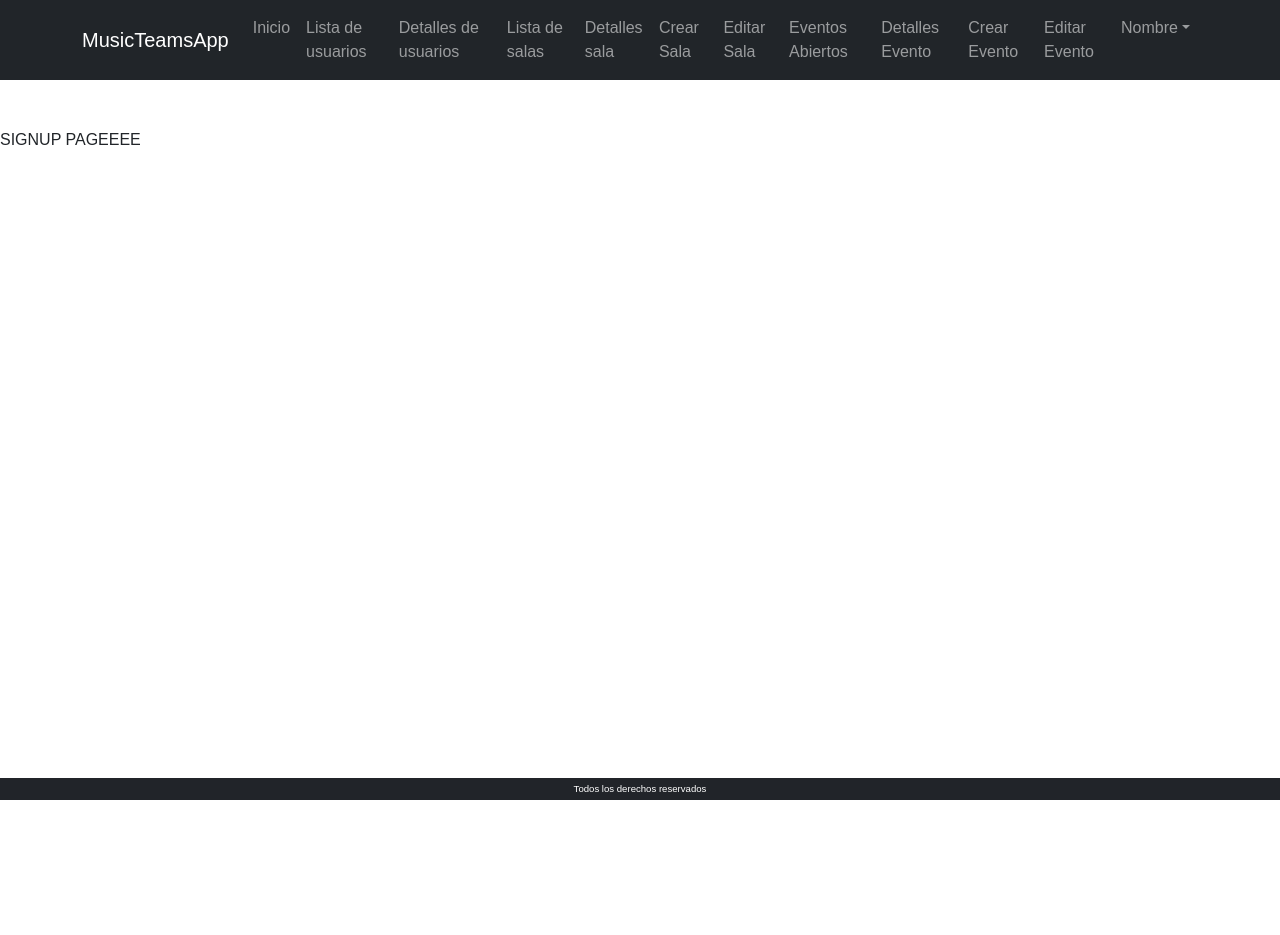
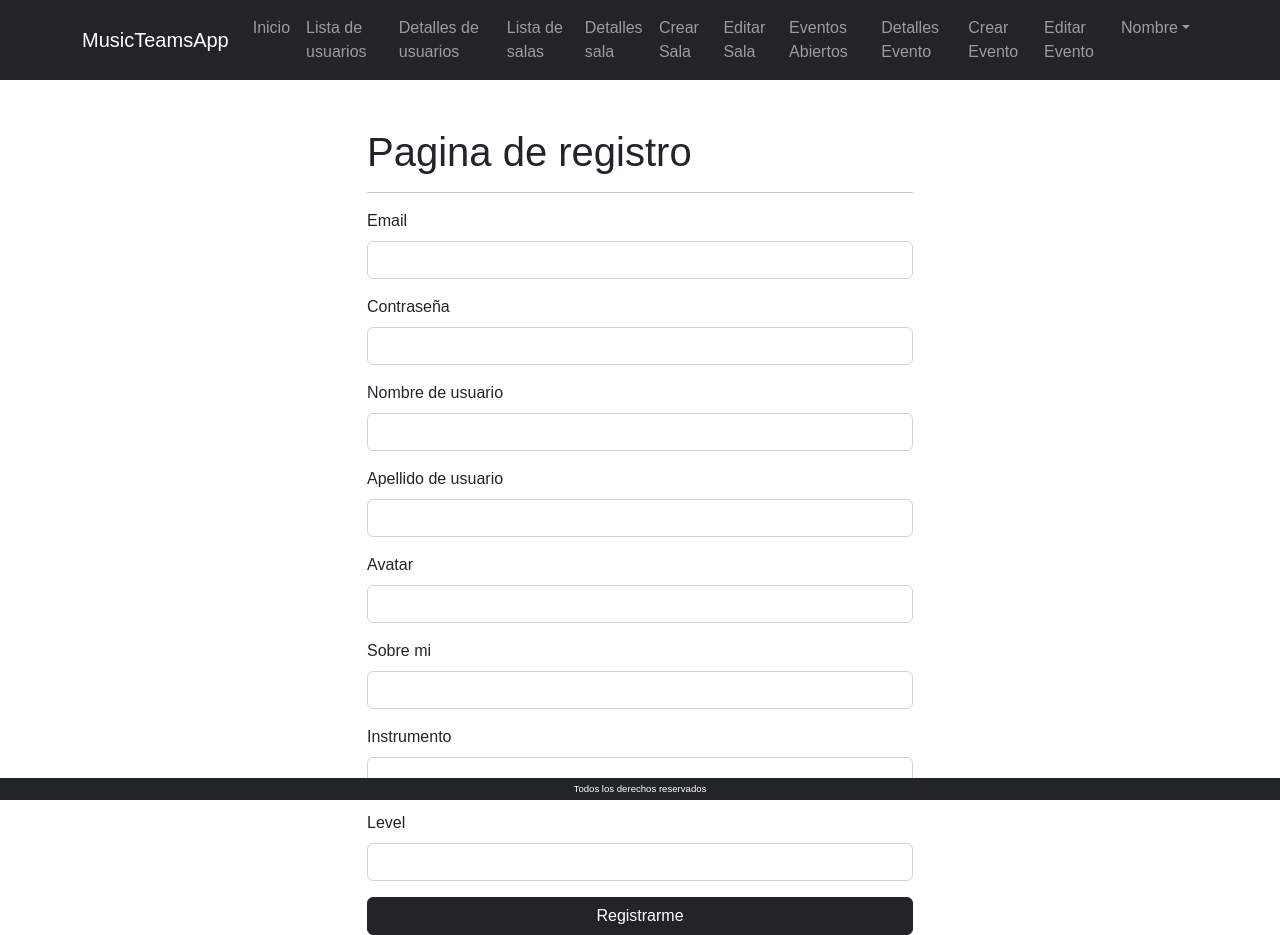
Before and after one commit to abarbaIH/MusicTeamsAppClient, a React (Create React App) app: page /registro in a window 1280 px wide. Before the commit the page ends 800 px from the top, so only its background shows below. Built offline with nearby package versions, Linux system fonts and the light colour scheme.

Commit message:
form signup

```diff
--- /dev/null
+++ b/src/components/SingnupForm/SingnupForm.jsx
@@ -0,0 +1,95 @@
+import { useState } from "react"
+import { Form, Button } from "react-bootstrap"
+import authService from './../../services/auth.services'
+import { useNavigate } from "react-router-dom"
+
+const SignupForm = () => {
+
+    const [signupData, setSignupData] = useState({
+        email: '',
+        password: '',
+        firstName: '',
+        lastName: '',
+        avatar: '',
+        aboutMe: '',
+        instrument: '',
+        level: ''
+
+    })
+
+
+    const navigate = useNavigate()
+
+    const handleInputChange = e => {
+        const { value, name } = e.target
+        setSignupData({ ...signupData, [name]: value })
+    }
+
+    const handleSubmit = e => {
+        e.preventDefault()
+
+        authService
+            .signup(signupData)
+            .then(({ data }) => navigate('/usuarios'))
+            .catch(err => console.log(err))
+    }
+
+
+    const { email, password, firstName, lastName, avatar, aboutMe, instrument, level } = signupData
+
+    return (
+
+        <Form onSubmit={handleSubmit}>
+
+            <Form.Group className="mb-3" controlId="email">
+                <Form.Label>Email</Form.Label>
+                <Form.Control type="email" value={email} onChange={handleInputChange} name="email" />
+            </Form.Group>
+
+            <Form.Group className="mb-3" controlId="password">
+                <Form.Label>Contraseña</Form.Label>
+                <Form.Control type="password" value={password} onChange={handleInputChange} name="password" />
+            </Form.Group>
+
+            <Form.Group className="mb-3" controlId="firstName">
+                <Form.Label>Nombre de usuario</Form.Label>
+                <Form.Control type="text" value={firstName} onChange={handleInputChange} name="firstName" />
+            </Form.Group>
+
+            <Form.Group className="mb-3" controlId="lastName">
+                <Form.Label>Apellido de usuario</Form.Label>
+                <Form.Control type="text" value={lastName} onChange={handleInputChange} name="lastName" />
+            </Form.Group>
+
+            {/* TIPO IMAGE */}
+            <Form.Group className="mb-3" controlId="avatar">
+                <Form.Label>Avatar</Form.Label>
+                <Form.Control type="text" value={avatar} onChange={handleInputChange} name="avatar" />
+            </Form.Group>
+
+            <Form.Group className="mb-3" controlId="aboutMe">
+                <Form.Label>Sobre mi</Form.Label>
+                <Form.Control type="text" value={aboutMe} onChange={handleInputChange} name="aboutMe" />
+            </Form.Group>
+
+            {/* SELECT */}
+            <Form.Group className="mb-3" controlId="instrument">
+                <Form.Label>Instrumento</Form.Label>
+                <Form.Control type="text" value={instrument} onChange={handleInputChange} name="instrument" />
+            </Form.Group>
+
+            <Form.Group className="mb-3" controlId="level">
+                <Form.Label>Level</Form.Label>
+                <Form.Control type="string" value={level} onChange={handleInputChange} name="level" />
+            </Form.Group>
+
+
+            <div className="d-grid">
+                <Button variant="dark" type="submit">Registrarme</Button>
+            </div>
+
+        </Form>
+    )
+}
+
+export default SignupForm
--- a/src/pages/AuthPages/LoginPage/LoginPage.jsx
+++ b/src/pages/AuthPages/LoginPage/LoginPage.jsx
@@ -1,4 +1,4 @@
-
+import { Container, Row, Col } from 'react-bootstrap'
 
 
 const LoginPage = () => {
--- a/src/pages/AuthPages/SignupPage/SignupPage.jsx
+++ b/src/pages/AuthPages/SignupPage/SignupPage.jsx
@@ -1,12 +1,27 @@
-
+import { Container, Row, Col } from 'react-bootstrap'
+import SignupForm from './../../../components/SingnupForm/SingnupForm'
 
 
 
 const SignupPage = () => {
     return (
 
-        <div>SIGNUP PAGEEEE</div>
+        <Container>
 
+            <Row>
+
+                <Col md={{ offset: 3, span: 6 }}>
+
+                    <h1>Pagina de registro</h1>
+
+                    <hr />
+
+                    <SignupForm />
+
+                </Col>
+            </Row>
+
+        </Container>
     )
 }
 
--- /dev/null
+++ b/src/services/auth.services.js
@@ -0,0 +1,27 @@
+import axios from 'axios'
+
+class AuthService {
+
+    constructor() {
+
+        this.api = axios.create({
+            baseURL: `${process.env.REACT_APP_API_URL}/auth`
+        })
+    }
+
+    signup(userData) {
+        return this.api.post('/signup', userData)
+    }
+
+    login(userData) {
+        return this.api.post('/login', userData)
+    }
+
+    // verify(token) {
+    //     return this.api.get('/verify', { headers: { Authorization: `Bearer ${token}` } })
+    // }
+}
+
+const authService = new AuthService()
+
+export default authService
```
